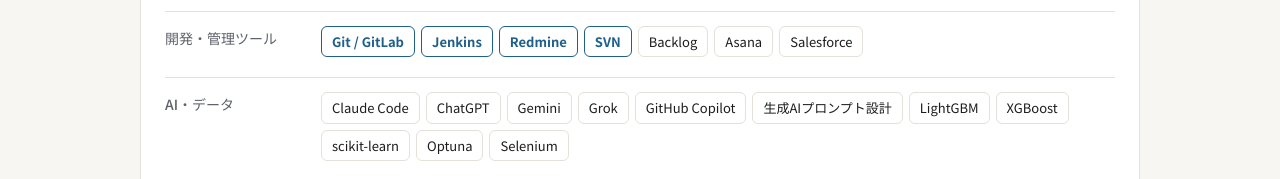
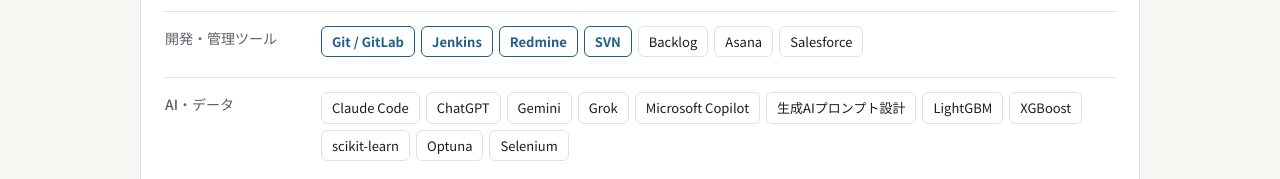
Before and after one commit to mokumokaai-cmyk/mokumokaai-cmyk.github.io, a plain HTML site: page index.html in a window 1280 px wide. Shown: the part 6389-6568 px from the top of the page. Drawn offline with Linux system fonts and the light colour scheme.

Commit message:
Use Microsoft Copilot in AI tools
Co-Authored-By: Claude Opus 5.5 <noreply@anthropic.com>

```diff
--- a/index.html
+++ b/index.html
@@ -388,7 +388,7 @@ footer{padding:32px 0 48px;color:var(--muted);font-size:13px;text-align:center}
         <div class="skillrow"><h4>インフラ・ミドルウェア</h4><div><span class="pill lv3">Apache</span><span class="pill lv3">Tomcat</span><span class="pill">nginx</span><span class="pill">RHEL / CentOS / AlmaLinux</span><span class="pill">AWS（RDS・SNS・Lambda）</span><span class="pill">Azure VM</span></div></div>
         <div class="skillrow"><h4>クラウドサービス</h4><div><span class="pill">Vercel</span><span class="pill">Supabase</span><span class="pill">Cloudflare（ストレージ）</span></div></div>
         <div class="skillrow"><h4>開発・管理ツール</h4><div><span class="pill lv3">Git / GitLab</span><span class="pill lv3">Jenkins</span><span class="pill lv3">Redmine</span><span class="pill lv3">SVN</span><span class="pill">Backlog</span><span class="pill">Asana</span><span class="pill">Salesforce</span></div></div>
-        <div class="skillrow"><h4>AI・データ</h4><div><span class="pill">Claude Code</span><span class="pill">ChatGPT</span><span class="pill">Gemini</span><span class="pill">Grok</span><span class="pill">GitHub Copilot</span><span class="pill">生成AIプロンプト設計</span><span class="pill">LightGBM</span><span class="pill">XGBoost</span><span class="pill">scikit-learn</span><span class="pill">Optuna</span><span class="pill">Selenium</span></div></div>
+        <div class="skillrow"><h4>AI・データ</h4><div><span class="pill">Claude Code</span><span class="pill">ChatGPT</span><span class="pill">Gemini</span><span class="pill">Grok</span><span class="pill">Microsoft Copilot</span><span class="pill">生成AIプロンプト設計</span><span class="pill">LightGBM</span><span class="pill">XGBoost</span><span class="pill">scikit-learn</span><span class="pill">Optuna</span><span class="pill">Selenium</span></div></div>
         <div class="skillrow"><h4>企画・マーケティング</h4><div><span class="pill">新規サービス企画</span><span class="pill">事業計画・料金プラン設計</span><span class="pill">SEO（キーワード調査・内部対策）</span><span class="pill">GA4</span><span class="pill">Search Console</span><span class="pill">ドメイン・DNS・SMTP設定</span></div></div>
         <div class="skillrow"><h4>資格</h4><div><span class="pill">情報セキュリティマネジメント</span></div></div>
       </div>
```
